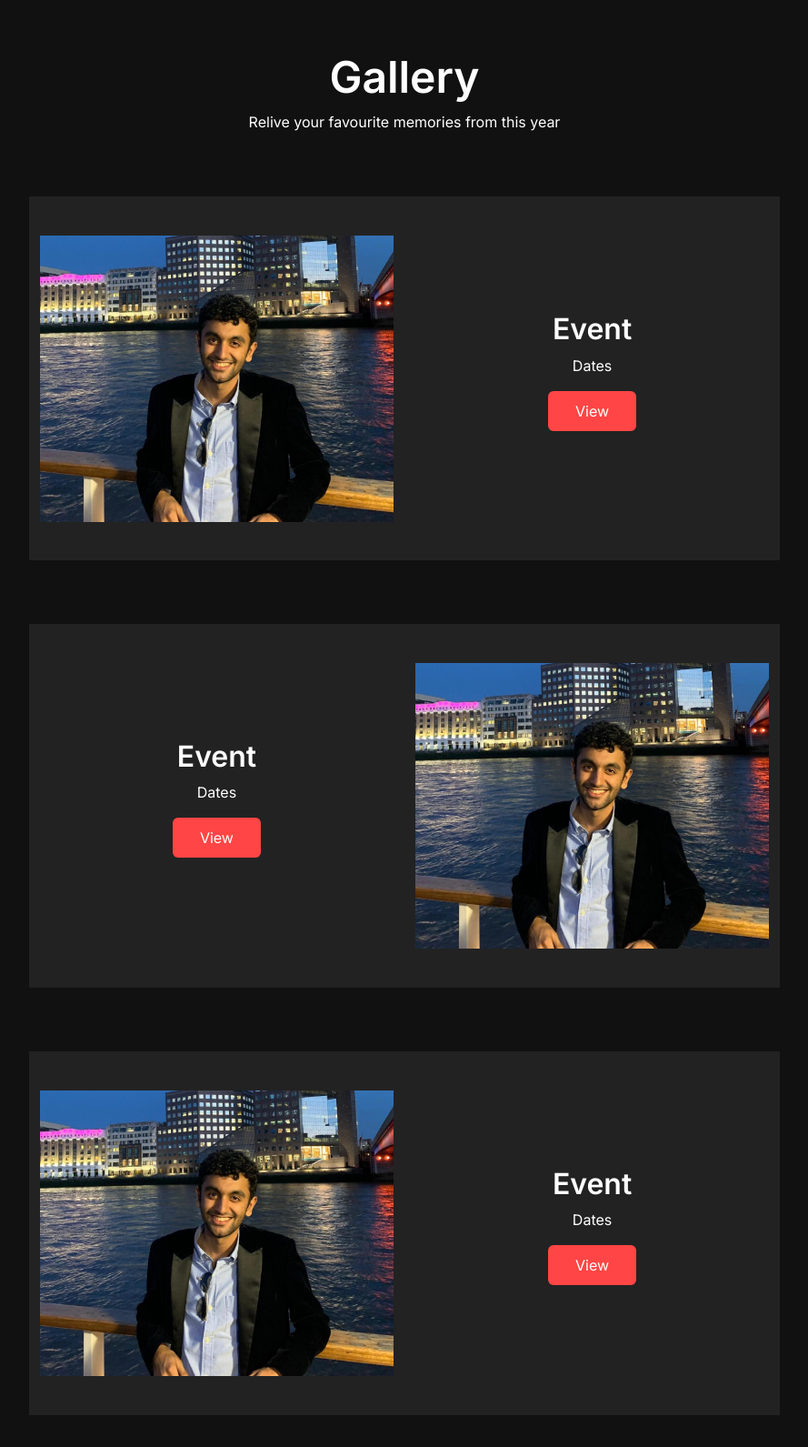
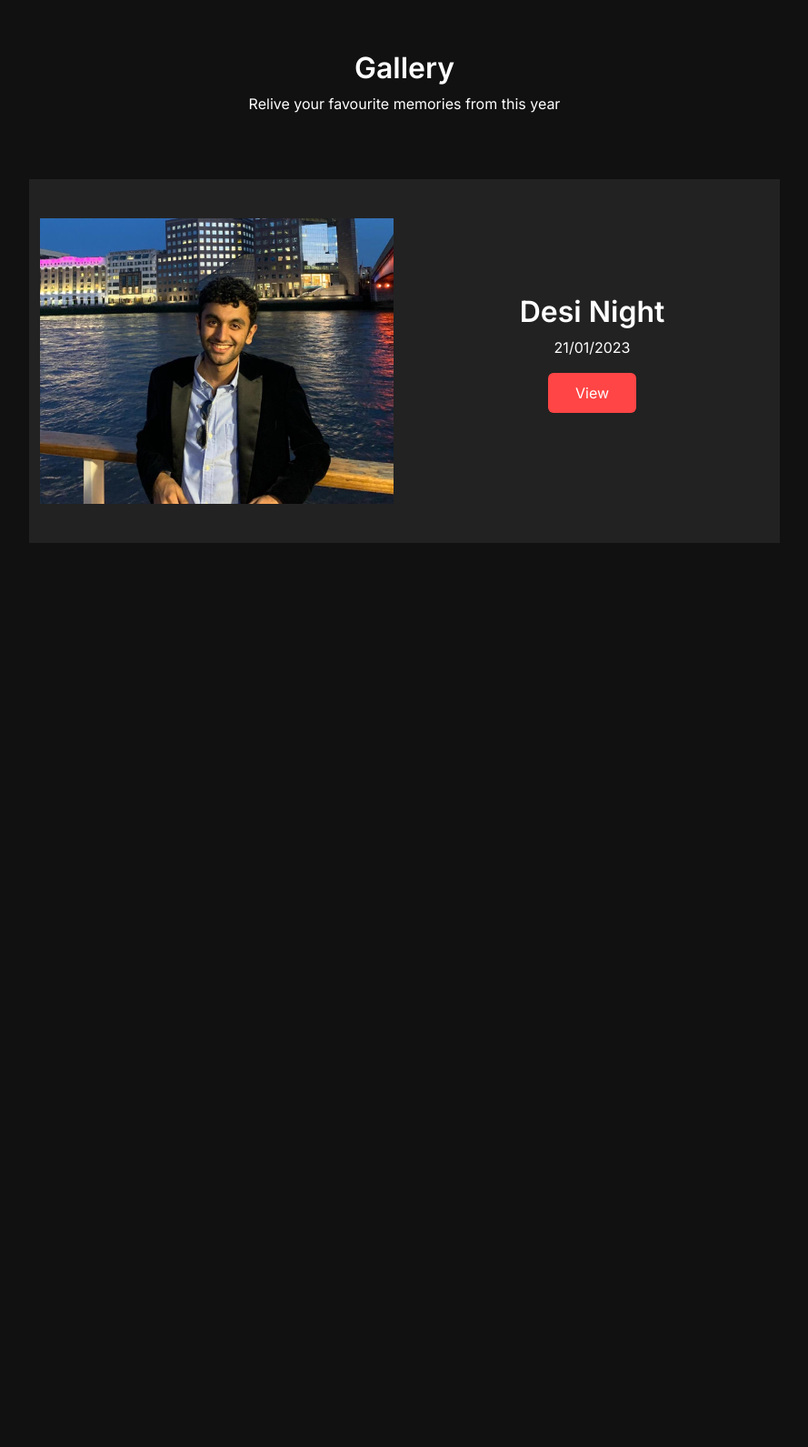
Before and after one commit to neilshaabi/warwick-asoc, a Flask app: page /gallery in a window 1280 px wide. Shown: the part 56-1647 px from the top of the page at 91% size, without its empty margins (195-1084 px from the left). After the commit the page ends 653 px from the top, so only its background shows below. Run offline with Flask 2, Linux system fonts and the light colour scheme; some libraries are stand-ins or nearby versions.

Commit message:
Neil's edits

```diff
--- a/app/routes.py
+++ b/app/routes.py
@@ -285,9 +285,18 @@ def photos(eventName, eventDate):
 
     # Get filenames of images stored in corresponding event folder
     filePath = os.path.dirname(__file__)
-    files = os.listdir(filePath + "/static/img/" + eventName)
+    files = os.listdir(filePath + "/static/img/events/" + eventName)
+
+    # Format date
+    dateSplit = [int(d) for d in eventDate.split("-")]
+    formattedDate = date(day=dateSplit[0], month=dateSplit[1], year=dateSplit[2]).strftime('%A %d %B %Y')
+
+    # Format event name
+    eventNameSplit = eventName.split("_")
+    formattedEventName = (" ".join(eventNameSplit)).title()
+
     return render_template(
-        "photos.html", event_name=eventName, event_date=eventDate, files=files
+        "photos.html", event_name=formattedEventName, event_date=formattedDate, folder_name=eventName, files=files
     )
 
 
--- a/app/templates/gallery.html
+++ b/app/templates/gallery.html
@@ -9,7 +9,7 @@
     <div id="gallery-page">
 
         <div class="page-header">
-            <h1>Gallery</h1>
+            <h2>Gallery</h2>
             <p>Relive your favourite memories from this year</p>
         </div>
 
@@ -20,14 +20,14 @@
                         <img src="static/img/exec/rishi.jpeg" alt="event photo" style='height: 100%; width: 100%; object-fit: contain'>
                     </div>
                     <div class="event-details col-lg-6">
-                        <h2>Event</h2>
-                        <p class="subtitle">Dates</p>
-                        <a href="/photos/event1/01-02-03" class="btn btn-primary">View</a>
+                        <h2>Desi Night</h2>
+                        <p class="subtitle">21/01/2023</p>
+                        <a href="/photos/desi_night/21-01-2023" class="btn btn-primary">View</a>
                     </div>
                 </div>
 
 
-                <div class="row event">
+                <!-- <div class="row event">
                     <div class="event-details col-lg-6">
                         <h2>Event</h2>
                         <p class="subtitle">Dates</p>
@@ -48,7 +48,7 @@
                         <p class="subtitle">Dates</p>
                         <a href="/photos/event3/01-02-03" class="btn btn-primary">View</a>
                     </div>
-                </div>
+                </div> -->
 
         </div>
 
--- a/app/templates/photos.html
+++ b/app/templates/photos.html
@@ -9,7 +9,7 @@
     <div id="photos-page">
 
         <div class="page-header">
-            <h1>{{ event_name }}</h1>
+            <h2>{{ event_name }}</h2>
             <p>{{ event_date }}</p>
         </div>
 
@@ -19,7 +19,7 @@
                     <div class="swiper-slide">
                         <div class="content">
                             <div class="swiper-img">
-                                <img src="/static/img/{{ event_name }}/{{ file }}" alt="Image from event">
+                                <img src="/static/img/events/{{ folder_name }}/{{ file }}" alt="Image from event">
                             </div>
                         </div>
                     </div>
```
